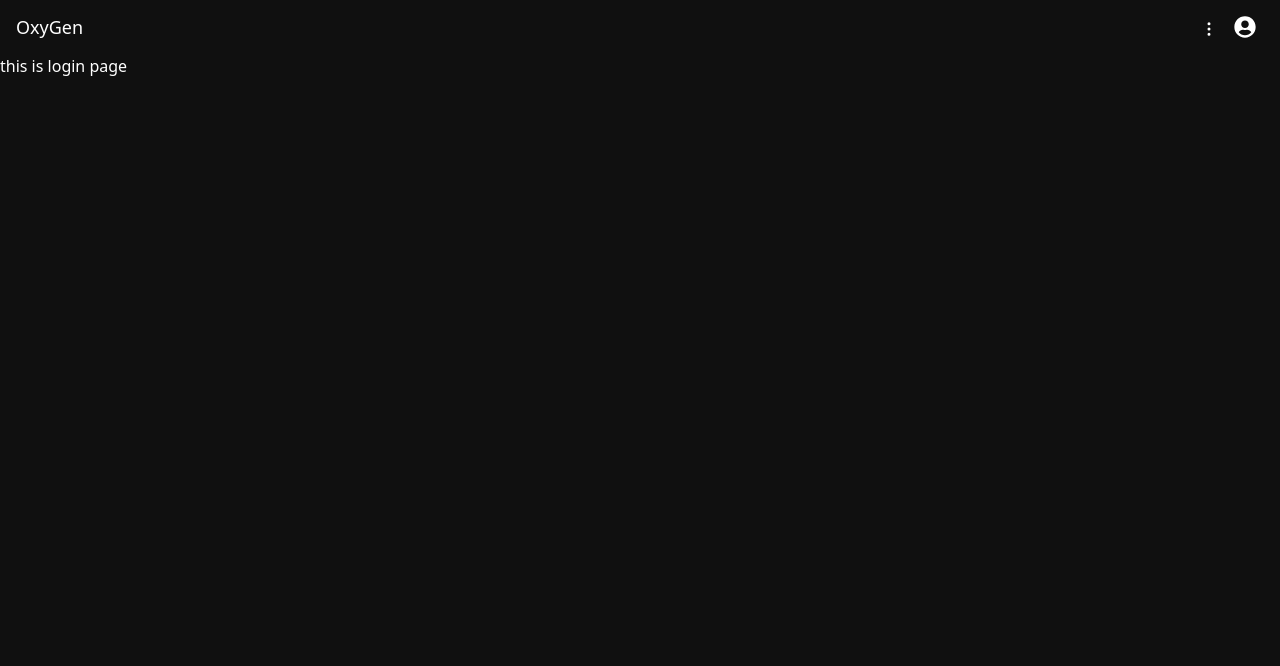
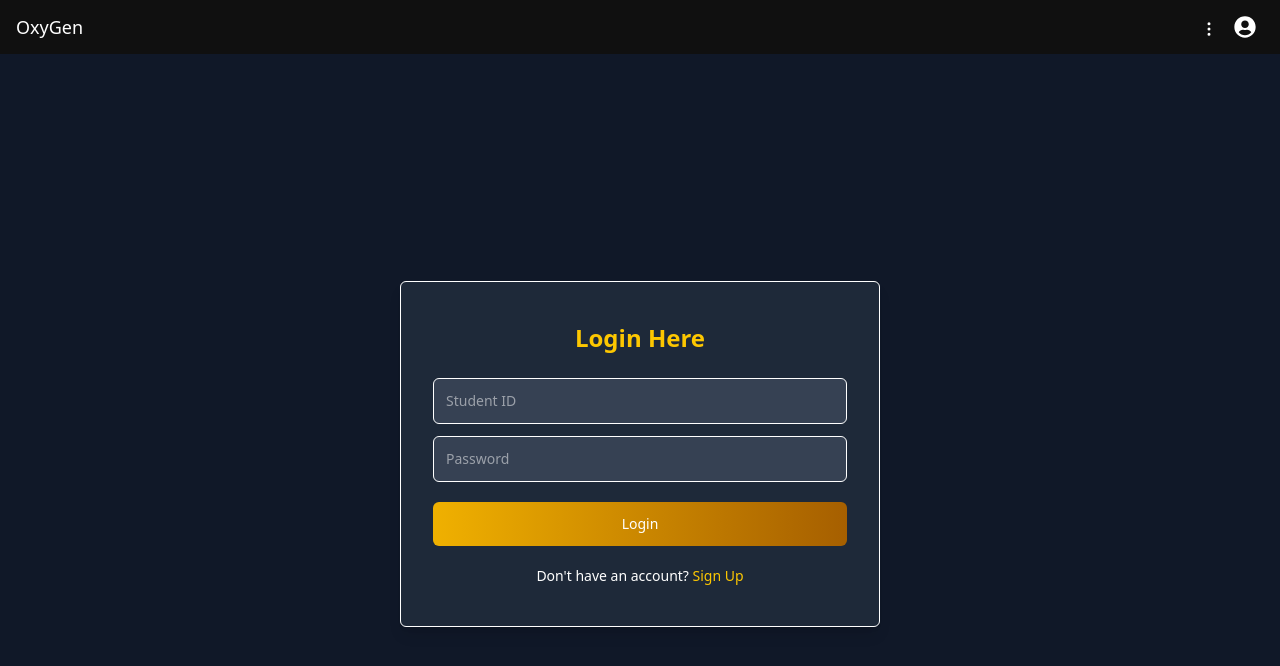
Before and after one commit to Mahbub2001/OxyGen-Scripts, a Next.js app: page /login in a window 1280 px wide. Shown: the top 666 px of the page. Built offline with nearby package versions, Linux system fonts and the light colour scheme.

Commit message:
login_page

```diff
--- a/src/app/login/page.js
+++ b/src/app/login/page.js
@@ -1,11 +1,111 @@
-import React from 'react'
+"use client";
+import Link from "next/link";
+import { useForm } from "react-hook-form";
+import { useState } from "react";
+import axios from "axios";
+import { toast } from "react-toastify";
+import { useRouter } from "next/navigation";
 
 function Login() {
+  const {
+    register,
+    handleSubmit,
+    formState: { errors },
+  } = useForm();
+
+  const [loading, setLoading] = useState(false);
+  const [message, setMessage] = useState("");
+  const router = useRouter();
+
+  const onSubmit = async (data) => {
+    setLoading(true);
+    setMessage("");
+
+    try {
+      const formData = new FormData();
+      formData.append("username", data.user_id);
+      formData.append("password", data.password);
+
+      const response = await axios.post(
+        "http://localhost:8000/login",
+        formData,
+        {
+          headers: {
+            "Content-Type": "multipart/form-data",
+          },
+        }
+      );
+
+      const { access_token } = response.data;
+      localStorage.setItem("oxygen_token", access_token);
+      toast.success("Login successful!");
+      router.push("/");
+    } catch (error) {
+      setMessage(error.response?.data?.detail || "Login failed");
+      toast.error(error.response?.data?.detail || "Login failed");
+    } finally {
+      setLoading(false);
+    }
+  };
+
   return (
-    <div>
-      this is login page
+    <div className="flex items-center justify-center h-screen bg-gray-900 text-white">
+      <div className="flex-col border bg-gray-800 px-8 py-10 shadow-lg rounded-md w-[30rem]">
+        <div className="mb-6 flex justify-center">
+          <h1 className="text-2xl font-bold text-yellow-400">Login Here</h1>
+        </div>
+
+        {message && (
+          <div className="mb-4 text-center text-sm text-green-400">
+            {message}
+          </div>
+        )}
+
+        <form
+          onSubmit={handleSubmit(onSubmit)}
+          className="flex flex-col text-sm"
+        >
+          <input
+            className="mb-3 rounded-md border p-3 focus:outline-none focus:border-yellow-500 bg-gray-700 text-white"
+            type="text"
+            placeholder="Student ID"
+            {...register("user_id", { required: "Student ID is required" })}
+          />
+          {errors.user_id && (
+            <p className="text-red-500">{errors.user_id.message}</p>
+          )}
+
+          <input
+            className="border rounded-md p-3 focus:outline-none focus:border-yellow-500 bg-gray-700 text-white"
+            type="password"
+            placeholder="Password"
+            {...register("password", {
+              required: "Password is required",
+              minLength: 6,
+            })}
+          />
+          {errors.password && (
+            <p className="text-red-500">{errors.password.message}</p>
+          )}
+
+          <button
+            className="mt-5 w-full p-3 bg-gradient-to-r from-yellow-500 to-yellow-700 text-white rounded-md hover:opacity-80 transition duration-300"
+            type="submit"
+            disabled={loading}
+          >
+            {loading ? "Logging in..." : "Login"}
+          </button>
+        </form>
+
+        <div className="mt-5 text-center text-sm">
+          Don't have an account?{" "}
+          <Link href="/register" className="text-yellow-400 hover:underline">
+            Sign Up
+          </Link>
+        </div>
+      </div>
     </div>
-  )
+  );
 }
 
-export default Login
+export default Login;
```
